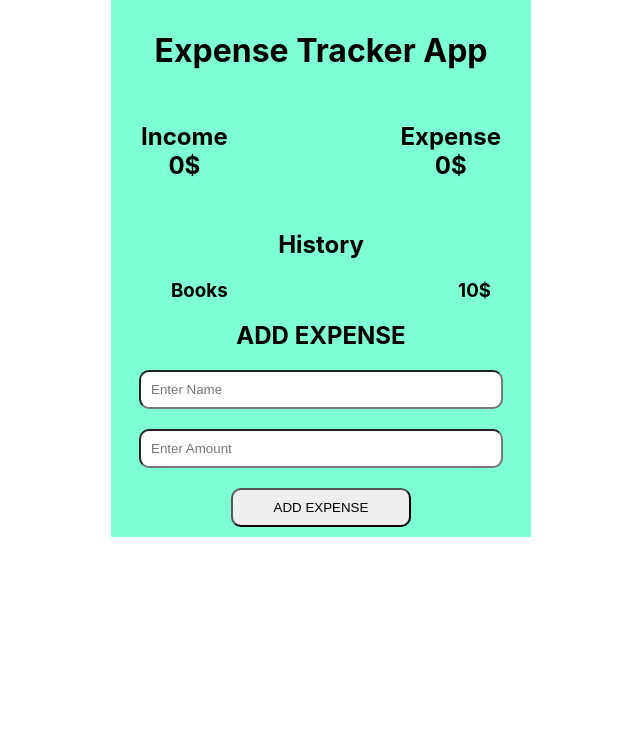
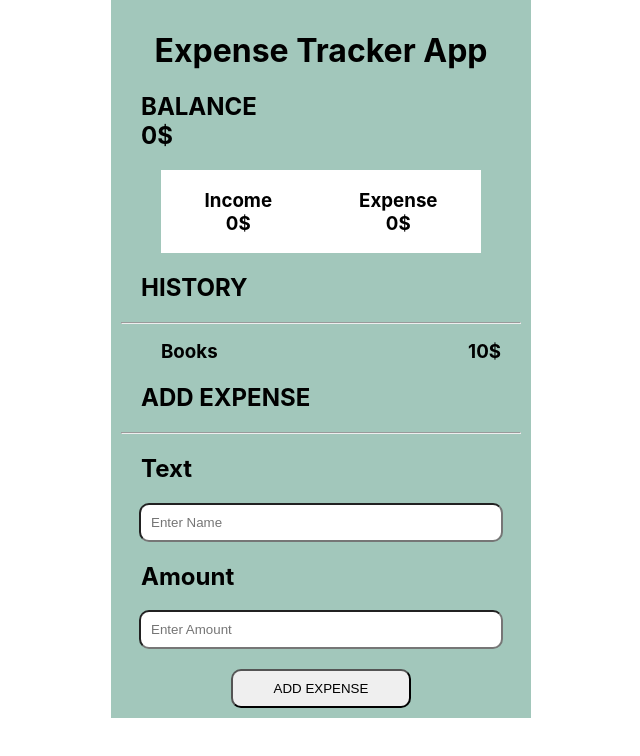
Before and after one commit to bilalahmad147/expense-tracker-app-using-ts, a React (Create React App) app: page / in a window 1280 px wide. Shown: the top 756 px of the page, without its empty margins (319-959 px from the left). Built offline with nearby package versions, Linux system fonts and the light colour scheme.

Commit message:
final front end

```diff
--- a/src/App.css
+++ b/src/App.css
@@ -4,7 +4,11 @@
     min-width: 200px;
     margin: 0 auto;
     padding: 10px;
-    background-color: aquamarine;
+    background-color: rgb(162, 199, 187);
+}
+h2{
+    text-align: left;
+    padding-left: 20px;
 }
 .inputExpense{
     width: 85%;
@@ -21,14 +25,16 @@
 }
 .expenseDetail{
     display: flex;
-    justify-content: space-between;
-    margin: 10px;
-    padding: 10px;
+    justify-content: space-around;
+    margin: 0 auto;
+    padding: 0px;
+    width: 80%;
+    background-color: white;
 }
 .historyList{
     display: flex;
     list-style: none;
     justify-content: space-between;
-    margin: 10px;
+    margin: 0px;
     padding-right: 20px;
 }
--- a/src/App.tsx
+++ b/src/App.tsx
@@ -1,16 +1,16 @@
 import React from 'react';
 import './App.css';
-import Header from './Components/Header';
 import History from './Components/History';
 import ExpenseDetail from './Components/ExpenseDetail';
 import Expense from './Components/Expense';
+import Balance from './Components/Balance';
 
 function App() {
   return (
     <div className="App">
-      <Header />
+      <Balance />
       <ExpenseDetail />
-      <h2>History</h2>
+      <h2>HISTORY</h2>
       <History />
       <Expense />
     </div>
--- /dev/null
+++ b/src/Components/Balance.tsx
@@ -0,0 +1,15 @@
+import React from 'react';
+import '../App.css';
+
+const Balance = () => {
+
+
+    return (
+        <div className="balance">
+            <h1>Expense Tracker App</h1>
+            <h2>BALANCE <br /> 0$ </h2>
+        </div>
+    )
+}
+
+export default Balance;
--- a/src/Components/Expense.tsx
+++ b/src/Components/Expense.tsx
@@ -7,9 +7,12 @@ const Expense = () => {
     return (
         <div className="expense">
             <h2>ADD EXPENSE</h2>
+            <hr />
             <form>
-                <input className="inputExpense" placeholder="Enter Name" type="text" name="" id=""/><br /><br />
-                <input className="inputExpense" placeholder="Enter Amount" type="number" name="" id=""/><br /><br />
+                <h2>Text</h2>
+                <input className="inputExpense" placeholder="Enter Name" type="text" name="" id="" /><br />
+                <h2>Amount</h2>
+                <input className="inputExpense" placeholder="Enter Amount" type="number" name="" id="" /><br /><br />
                 <button className="addExpense" type="submit">ADD EXPENSE</button>
             </form>
         </div>
--- a/src/Components/ExpenseDetail.tsx
+++ b/src/Components/ExpenseDetail.tsx
@@ -4,8 +4,8 @@ import '../App.css';
 const ExpenseDetail = () => {
     return (
         <div className="expenseDetail">
-            <h2>Income <br /> 0$ </h2>
-            <h2>Expense <br /> 0$ </h2>
+            <h3>Income <br /> 0$ </h3>
+            <h3>Expense <br /> 0$ </h3>
         </div>
     )
 }
--- a/src/Components/Header.tsx
+++ /dev/null
@@ -1,12 +0,0 @@
-import React from 'react';
-import '../App.css';
-
-const Header = () => {
-    return(
-        <div>
-            <h1>Expense Tracker App</h1>
-        </div>
-    )
-}
-
-export default Header;
--- a/src/Components/History.tsx
+++ b/src/Components/History.tsx
@@ -4,6 +4,7 @@ import '../App.css';
 const History = () => {
     return (
         <div>
+            <hr />
             <ul>
                 <h3 className="historyList">
                     <li>Books</li>
```
